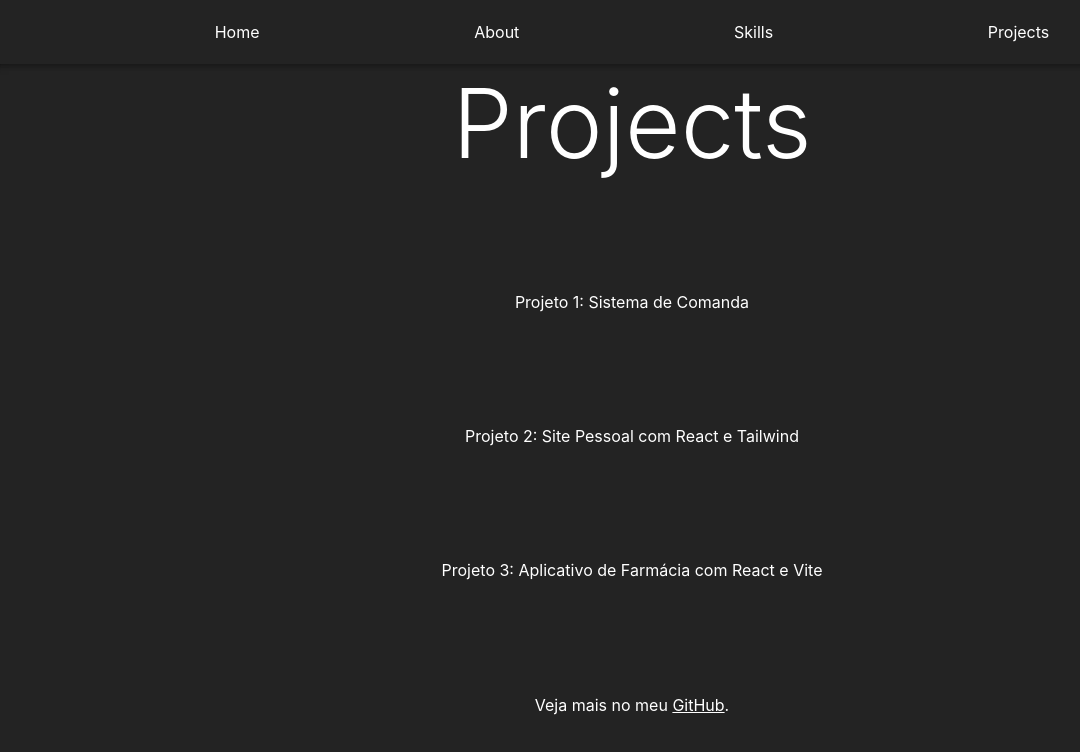
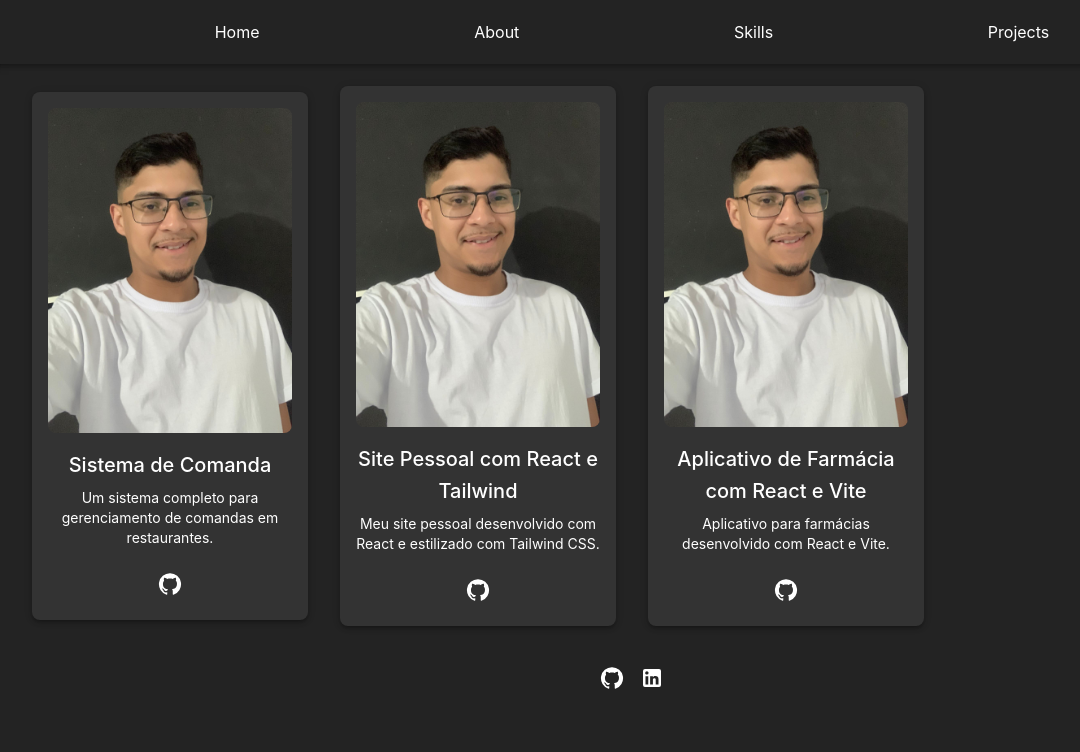
Before and after one commit to Wil220/meu_portifolio, a React (Vite) app: page /projects in a window 1280 px wide. Shown: the top 752 px of the page, without its empty margins (8-1088 px from the left). Built offline with nearby package versions, Linux system fonts and the light colour scheme.

Commit message:
editando pagina de projetos

```diff
--- a/src/pages/sections/Projects/Projects.tsx
+++ b/src/pages/sections/Projects/Projects.tsx
@@ -1,32 +1,122 @@
-import { Typography } from '@mui/material';
+import React from 'react';
+import { Box, Typography, IconButton } from '@mui/material';
+import GitHubIcon from '@mui/icons-material/GitHub';
+import LinkedInIcon from '@mui/icons-material/LinkedIn'; // Importa o ícone do LinkedIn
+
+import image1 from '../../../assets/images/wilker3.jpeg'
+
+const projects = [
+  {
+    id: 1,
+    title: "Sistema de Comanda",
+    description: "Um sistema completo para gerenciamento de comandas em restaurantes.",
+    imageUrl: image1, // Usa a imagem importada
+    githubUrl: "https://github.com/Wil220"
+  },
+  {
+    id: 2,
+    title: "Site Pessoal com React e Tailwind",
+    description: "Meu site pessoal desenvolvido com React e estilizado com Tailwind CSS.",
+    imageUrl: image1, // Usa a imagem importada
+    githubUrl: "https://github.com/Wil220l"
+  },
+  {
+    id: 3,
+    title: "Aplicativo de Farmácia com React e Vite",
+    description: "Aplicativo para farmácias desenvolvido com React e Vite.",
+    imageUrl: image1, // Usa a imagem importada
+    githubUrl: "https://github.com/Wil220"
+  },
+];
 
 const Projects = () => {
   return (
-    <div style={{
-      display: 'grid',
-      placeItems: 'center',
-      backgroundColor: '#232323',
-      color: '#ffffff',
-      minHeight: '100vh',
-      padding: '20px'
-    }}>
-      <Typography variant="h1" textAlign="center" pb={2}>
-        Projects
-      </Typography>
-      <Typography variant="body1" paragraph>
-        Projeto 1: Sistema de Comanda
-      </Typography>
-      <Typography variant="body1" paragraph>
-        Projeto 2: Site Pessoal com React e Tailwind
-      </Typography>
-      <Typography variant="body1" paragraph>
-        Projeto 3: Aplicativo de Farmácia com React e Vite
-      </Typography>
-      <Typography variant="body1" paragraph>
-        Veja mais no meu <a href="https://github.com/wilkers-projects" target="_blank" rel="noopener noreferrer" style={{ color: "#ffffff" }}>GitHub</a>.
-      </Typography>
-    </div>
-  )
-}
+    <Box
+      display="flex"
+      flexDirection="column"
+      alignItems="center"
+      justifyContent="center"
+      bgcolor="#232323"
+      color="#ffffff"
+      minHeight="100vh"
+      p={2}
+    >
+      <Box
+        display="grid"
+        gridTemplateColumns="repeat(auto-fill, minmax(250px, 1fr))"
+        gap={4}
+        maxWidth="1200px"
+        width="100%"
+        alignItems="center"
+        justifyContent="center"
+      >
+        {projects.map(project => (
+          <Box
+            key={project.id}
+            bgcolor="#333"
+            borderRadius="8px"
+            p={2}
+            textAlign="center"
+            boxShadow={3}
+            display="flex"
+            flexDirection="column"
+            alignItems="center"
+            maxWidth="100%" // Garante que o Box do projeto não ultrapasse o container
+          >
+            <img
+              src={project.imageUrl}
+              alt={project.title}
+              style={{
+                width: '100%',
+                height: 'auto',
+                borderRadius: '8px',
+                maxWidth: '100%' // Garante que a imagem se ajuste corretamente
+              }}
+            />
+            <Typography variant="h6" mt={2} gutterBottom>
+              {project.title}
+            </Typography>
+            <Typography variant="body2" paragraph>
+              {project.description}
+            </Typography>
+            <IconButton
+              href={project.githubUrl}
+              target="_blank"
+              rel="noopener noreferrer"
+              color="inherit"
+            >
+              <GitHubIcon />
+            </IconButton>
+          </Box>
+        ))}
+      </Box>
+
+      <Box
+        display="flex"
+        justifyContent="center"
+        mt={4}
+        mb={2}
+        width="100%"
+      >
+        <IconButton
+          href="https://github.com/Wil220"
+          target="_blank"
+          rel="noopener noreferrer"
+          color="inherit"
+        >
+          <GitHubIcon />
+        </IconButton>
+        <IconButton
+          href="https://www.linkedin.com/in/wilker-silva-3a0ab2273/"
+          target="_blank"
+          rel="noopener noreferrer"
+          color="inherit"
+        >
+          <LinkedInIcon />
+        </IconButton>
+      </Box>
+    </Box>
+  );
+};
 
 export default Projects;
```
Also changed, not shown: src/assets/images/wilker.jpeg (deleted), src/assets/images/wilker4.jpeg (deleted).
